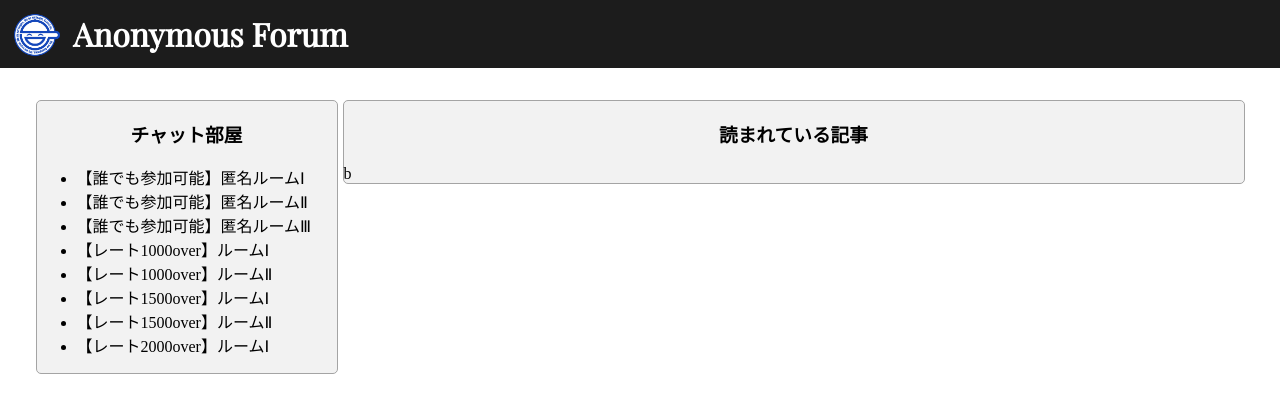
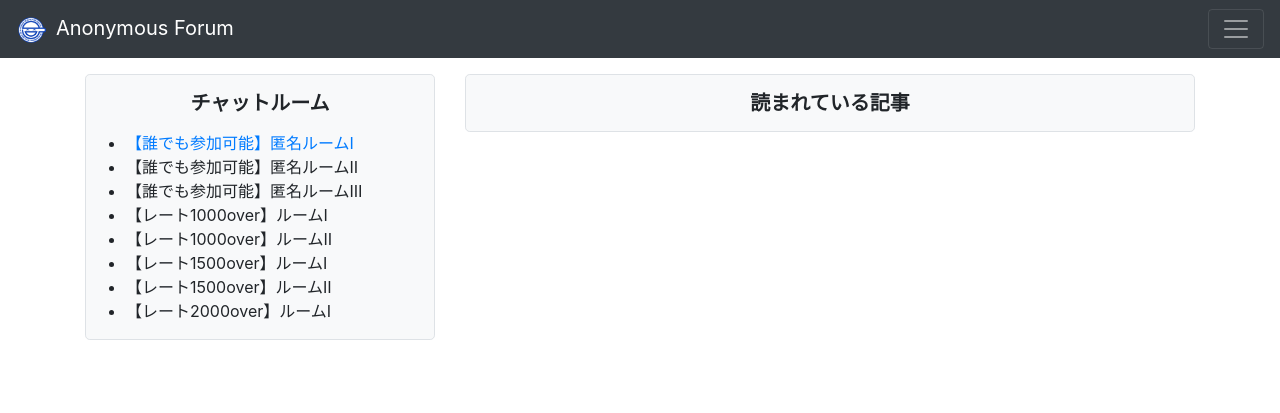
Before and after one commit to nnssec/AnonymousChat, a PHP site: page / in a window 1280 px wide. Shown: the top 413 px of the page. Run offline with PHP 8.4, Linux system fonts and the light colour scheme.

Commit message:
デザインを変更

```diff
--- a/src/index.php
+++ b/src/index.php
@@ -8,19 +8,36 @@
     <meta name="viewport" content="width=device-width,initial-scale=1.0,minimum-scale=1.0,user-scalable=no">
     <link rel="stylesheet" type="text/css" href="stylesheet/style.css">
     <link rel="shortcut icon" href="img/Anonymous Laughing Man.png">
-    <link href="https://fonts.googleapis.com/css?family=Noto+Serif+JP&display=swap" rel="stylesheet">
-    <link href="https://fonts.googleapis.com/css?family=Playfair+Display&display=swap" rel="stylesheet">
+    <link rel="stylesheet" href="https://stackpath.bootstrapcdn.com/bootstrap/4.4.1/css/bootstrap.min.css" integrity="sha384-Vkoo8x4CGsO3+Hhxv8T/Q5PaXtkKtu6ug5TOeNV6gBiFeWPGFN9MuhOf23Q9Ifjh" crossorigin="anonymous">
+    <script src="https://code.jquery.com/jquery-3.4.1.slim.min.js" integrity="sha384-J6qa4849blE2+poT4WnyKhv5vZF5SrPo0iEjwBvKU7imGFAV0wwj1yYfoRSJoZ+n" crossorigin="anonymous"></script>
+    <script src="https://cdn.jsdelivr.net/npm/popper.js@1.16.0/dist/umd/popper.min.js" integrity="sha384-Q6E9RHvbIyZFJoft+2mJbHaEWldlvI9IOYy5n3zV9zzTtmI3UksdQRVvoxMfooAo" crossorigin="anonymous"></script>
+    <script src="https://stackpath.bootstrapcdn.com/bootstrap/4.4.1/js/bootstrap.min.js" integrity="sha384-wfSDF2E50Y2D1uUdj0O3uMBJnjuUD4Ih7YwaYd1iqfktj0Uod8GCExl3Og8ifwB6" crossorigin="anonymous"></script>
   </head>
   <body>
-    <header>
-      <a href="index.php"><img src="img/Anonymous Laughing Man.png" width="50px"></a>
-      <h1>Anonymous Forum</h1><br>
-    </header>
-    <div class="flex">
-      <div class="flex_room">
-        <h3>チャット部屋</h3>
+    <nav class="navbar navbar-dark bg-dark">
+      <a class="navbar-brand" href="./index.php">
+        <img src="img/Anonymous Laughing Man.png" width="30" height="30" style="margin-right:10px;">Anonymous Forum
+      </a>
+      <button class="navbar-toggler" type="button" data-toggle="collapse" data-target="#navbarNavAltMarkup" aria-controls="navbarNavAltMarkup" aria-expanded="false" aria-label="Toggle navigation">
+        <span class="navbar-toggler-icon"></span>
+      </button>
+      <div class="collapse navbar-collapse" id="navbarNavAltMarkup">
+        <div class="navbar-nav">
+          <a class="nav-item nav-link active" href="./index.php">ホーム <span class="sr-only">(current)</span></a>
+          <a class="nav-item nav-link" href="#">チャットルーム</a>
+          <a class="nav-item nav-link" href="#">記事一覧</a>
+          <?php if (isset($_SESSION["NAME"])) { echo '<a class="nav-item nav-link" href="setting.php">アカウントメニュー</a>';}?>
+          <a class="nav-item nav-link" href="<?php session_start(); if (!isset($_SESSION["NAME"])) { echo "login.php";} else { echo "logout.php";} ?>"><?php if (!isset($_SESSION["NAME"])) { echo "ログイン";} else { echo "ログアウト";} ?></a>
+        </div>
+      </div>
+    </nav>
+    <div class="container mt-3">
+      <div class="row">
+        <div class="col-lg-4">
+          <div class="border rounded-lg bg-light mb-3">
+            <h5 class="text-center m-3 font-weight-bold">チャットルーム</h5>
             <ul>
-            <li>【誰でも参加可能】匿名ルームⅠ</li>
+              <li><a href="room/index.php">【誰でも参加可能】匿名ルームⅠ</a></li>
               <li>【誰でも参加可能】匿名ルームⅡ</li>
               <li>【誰でも参加可能】匿名ルームⅢ</li>
               <li>【レート1000over】ルームⅠ</li>
@@ -30,9 +47,12 @@
               <li>【レート2000over】ルームⅠ</li>
             </ul>
           </div>
-      <div class="flex_article">
-        <h3>読まれている記事</h3>
-        b
+        </div>
+        <div class="col-lg-8">
+          <div class="border rounded-lg bg-light">
+            <h5 class="text-center m-3 font-weight-bold">読まれている記事</h5>
+          <div>
+        </div>
       </div>
     </div>
   </body>
--- a/src/stylesheet/style.css
+++ /dev/null
@@ -1,90 +0,0 @@
-header {
-  width: 100%;
-  top: 0;
-  left: 0;
-  position: absolute;
-  color: #FFF;
-  background-color: #1C1C1C;
-}
-
-header img {
-  padding: 10px;
-  position: absolute;
-}
-
-header h1 {
-  margin-top: 12px;
-  margin-bottom: -5px;
-  margin-left: 73px;
-  font-family: 'Playfair Display', serif;
-}
-
-.flex {
-  width: 1209px;
-  margin: 100px auto 0px;
-  display: flex;
-  align-items: flex-start;
-  flex-wrap: wrap;
-}
-
-.flex div {
-  background-color: #F2F2F2;
-  border: solid 1px #A4A4A4;
-  border-radius: 5px;
-}
-
-.flex h3 {
-  text-align: center;
-}
-
-.flex_room {
-  width: 300px;
-  margin-right: 5px;
-  margin-bottom: 5px;
-  align-items: flex-start;
-  flex-wrap: wrap;
-}
-
-.flex_article {
-  width: 900px;
-  align-items: flex-start;
-  flex-wrap: wrap;
-}
-
-@media screen and (max-width: 1209px) {
-  .flex {
-    width: 100%;
-  }
-
-  .flex_room {
-    width: calc(30% - 10px);
-  }
-
-  .flex_article {
-    width: 70%;
-  }
-}
-
-@media screen and (max-width: 600px) {
-  .flex {
-    width: 100%;
-    margin-top: 85px;
-  }
-
-  .flex_room {
-    width: 100%;
-    margin-right: 0px;
-  }
-
-  .flex_article {
-    width: 100%;
-  }
-}
-
-@media screen and (max-width: 425px) {
-  header h1 {
-    font-size: 1.5em;
-    margin-top: 18px;
-    margin-bottom: 0;
-  }
-}
```
Also changed, not shown: src/room/index.php (+21 -1 lines). Lines whose indentation alone changed are shown as unchanged.
